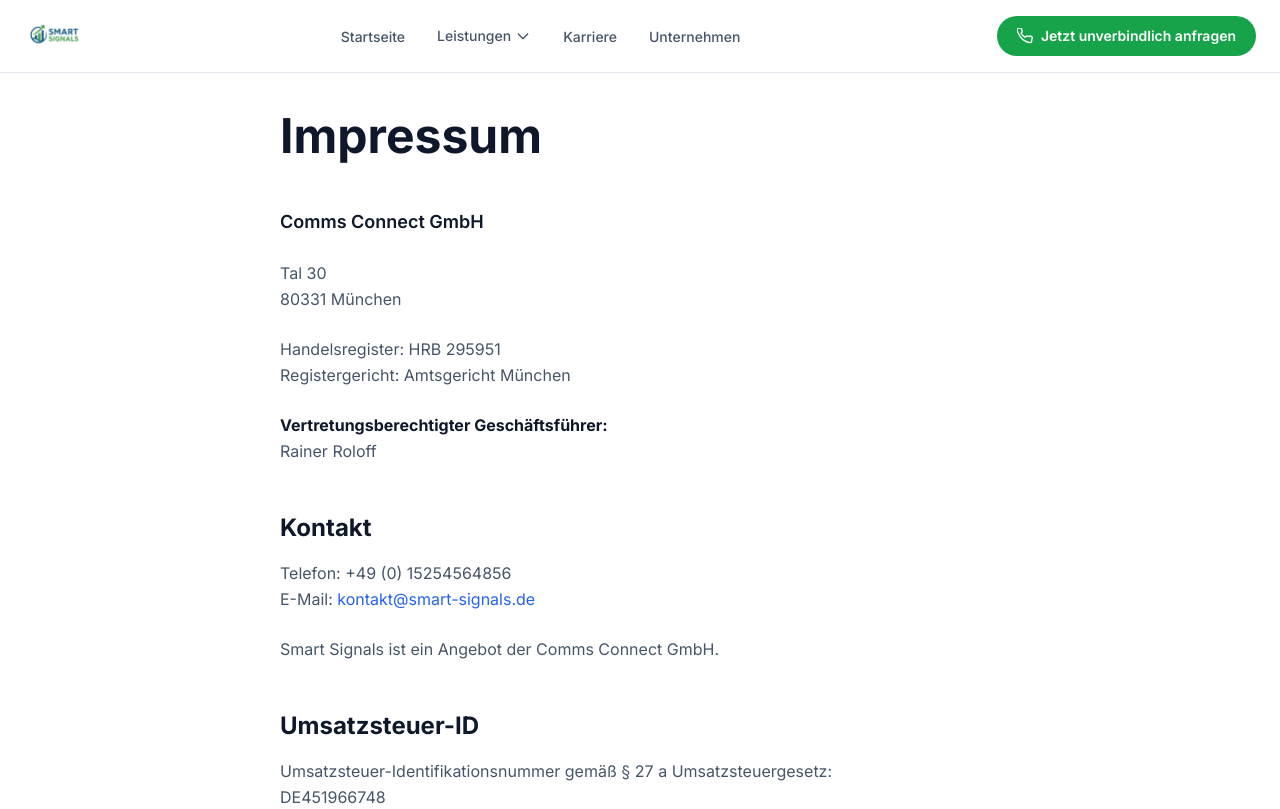
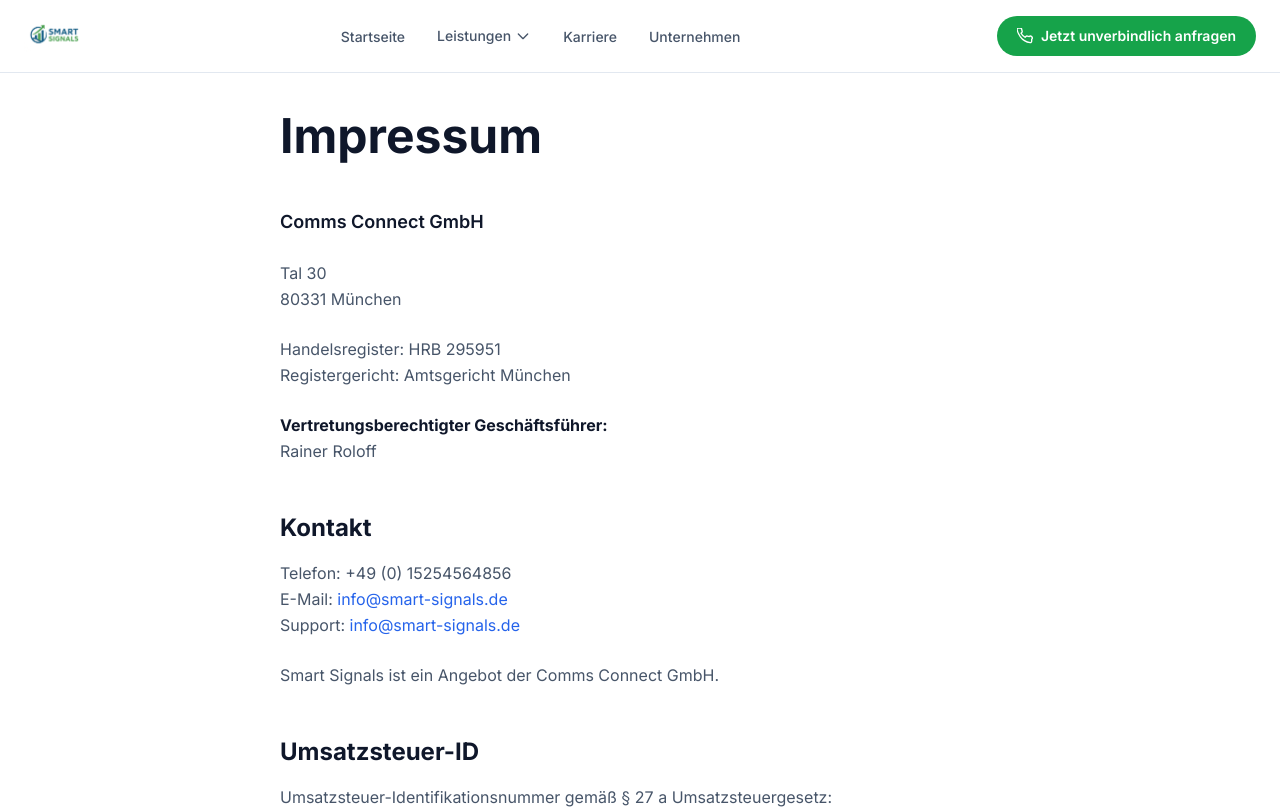
Before and after one commit to CommsConnectgmbh/signal, a Next.js app: page /impressum in a window 1280 px wide. Shown: the top 809 px of the page. Built offline with nearby package versions, Linux system fonts and the light colour scheme.

Commit message:
chore(email): support@smart-signals.de → info@smart-signals.de

```diff
--- a/src/app/impressum/page.tsx
+++ b/src/app/impressum/page.tsx
@@ -41,10 +41,18 @@
               <br />
               E-Mail:{" "}
               <a
-                href="mailto:kontakt@smart-signals.de"
+                href="mailto:info@smart-signals.de"
                 className="text-[#2563EB] hover:underline"
               >
-                kontakt@smart-signals.de
+                info@smart-signals.de
+              </a>
+              <br />
+              Support:{" "}
+              <a
+                href="mailto:info@smart-signals.de"
+                className="text-[#2563EB] hover:underline"
+              >
+                info@smart-signals.de
               </a>
             </p>
             <p>
```
